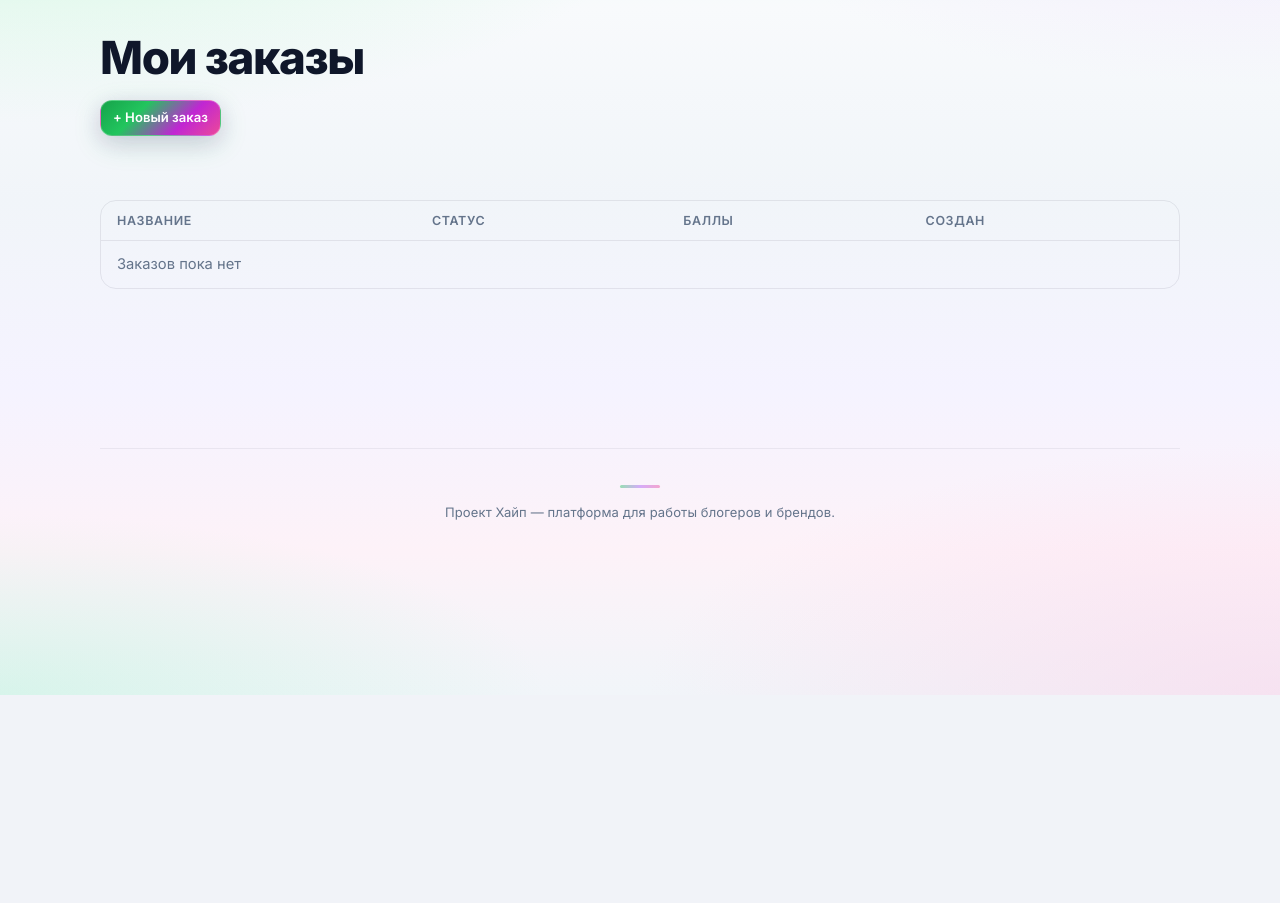
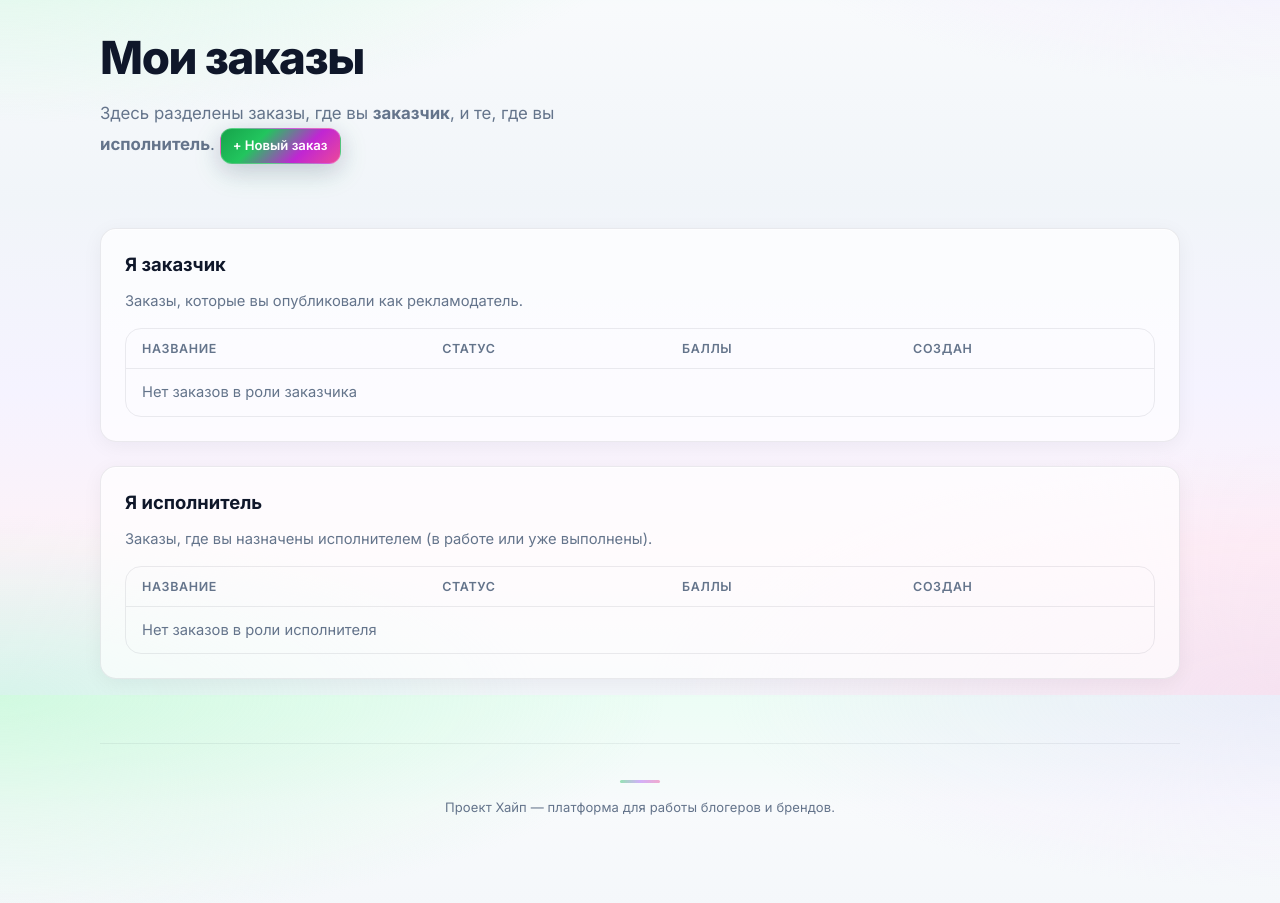
Before and after one commit to mgortinskiy-bot/blogger_app, a Flask app: page /advertiser/orders in a window 1280 px wide. Shown: the part 105-1008 px from the top of the page. Before the commit the page ends 800 px from the top, so only its background shows below. Run offline with Flask 3, Linux system fonts and the light colour scheme; the visitor is signed in with stand-in values (Sample User, id 1); data comes from the database, SQL or seed files in the repository; data that the repository does not hold is empty.

Commit message:
Свой заказ не взять как блогер; Мои заказы: заказчик и исполнитель
Made-with: Cursor

```diff
--- a/app.py
+++ b/app.py
@@ -1396,8 +1396,9 @@ def admin_delete_user(user_id: int):
 @require_role(UserRole.BLOGGER)
 def blogger_orders():
     db = get_db()
+    user = current_user()
     q = (request.args.get("q") or "").strip()
-    query = db.query(Order).filter(Order.status == OrderStatus.OPEN)
+    query = db.query(Order).filter(Order.status == OrderStatus.OPEN, Order.advertiser_id != user.id)
     if q:
         like = f"%{q.lower()}%"
         query = query.filter(
@@ -1407,7 +1408,6 @@ def blogger_orders():
             )
         )
     orders_open = query.order_by(Order.created_at.desc()).all()
-    user = current_user()
     my_active = (
         db.query(Order)
         .filter(Order.blogger_id == user.id, Order.status == OrderStatus.ASSIGNED)
@@ -1562,6 +1562,9 @@ def blogger_take_order(order_id: int):
     if not order or order.status != OrderStatus.OPEN:
         flash("Заказ недоступен.", "danger")
         return redirect(url_for("blogger_orders"))
+    if order.advertiser_id == user.id:
+        flash("Нельзя взять в работу собственный заказ.", "danger")
+        return redirect(url_for("blogger_orders"))
     order.status = OrderStatus.ASSIGNED
     order.blogger_id = user.id
     db.commit()
@@ -1614,13 +1617,23 @@ def blogger_stats():
 def advertiser_orders():
     db = get_db()
     user = current_user()
-    orders = (
+    orders_as_advertiser = (
         db.query(Order)
         .filter(Order.advertiser_id == user.id)
         .order_by(Order.created_at.desc())
         .all()
     )
-    return render_template("advertiser_orders.html", orders=orders)
+    orders_as_blogger = (
+        db.query(Order)
+        .filter(Order.blogger_id == user.id)
+        .order_by(Order.created_at.desc())
+        .all()
+    )
+    return render_template(
+        "advertiser_orders.html",
+        orders_as_advertiser=orders_as_advertiser,
+        orders_as_blogger=orders_as_blogger,
+    )
 
 
 def recommend_bloggers(db, advertiser_id: int, limit: int = 8):
--- a/templates/advertiser_orders.html
+++ b/templates/advertiser_orders.html
@@ -1,14 +1,18 @@
 {% extends "base.html" %}
-{% block title %}Мои заказы — рекламодатель{% endblock %}
+{% block title %}Мои заказы — Проект Хайп{% endblock %}
 {% block content %}
 <section class="hero" style="padding-top:2rem;text-align:left;">
   <h1 style="text-align:left;">Мои заказы</h1>
   <p class="hero-lead" style="margin-left:0;text-align:left;">
+    Здесь разделены заказы, где вы <strong>заказчик</strong>, и те, где вы <strong>исполнитель</strong>.
     <a class="btn btn-primary btn-sm" href="{{ url_for('advertiser_new_order') }}">+ Новый заказ</a>
   </p>
 </section>
 
-<div class="table-wrap">
+<div class="card" style="margin-bottom:1.5rem;">
+  <h2 style="margin-top:0;font-size:1.15rem;">Я заказчик</h2>
+  <p class="muted" style="margin-top:0;">Заказы, которые вы опубликовали как рекламодатель.</p>
+  <div class="table-wrap" style="margin-top:1rem;">
     <table>
       <thead>
         <tr>
@@ -19,7 +23,7 @@
         </tr>
       </thead>
       <tbody>
-      {% for o in orders %}
+        {% for o in orders_as_advertiser %}
         <tr>
           <td>
             <strong>{{ o.title }}</strong>
@@ -34,9 +38,46 @@
           <td>{{ o.created_at.strftime('%d.%m.%Y') }}</td>
         </tr>
         {% else %}
-      <tr><td colspan="4" class="muted">Заказов пока нет</td></tr>
+        <tr><td colspan="4" class="muted">Нет заказов в роли заказчика</td></tr>
         {% endfor %}
       </tbody>
     </table>
   </div>
+</div>
+
+<div class="card">
+  <h2 style="margin-top:0;font-size:1.15rem;">Я исполнитель</h2>
+  <p class="muted" style="margin-top:0;">Заказы, где вы назначены исполнителем (в работе или уже выполнены).</p>
+  <div class="table-wrap" style="margin-top:1rem;">
+    <table>
+      <thead>
+        <tr>
+          <th>Название</th>
+          <th>Статус</th>
+          <th>Баллы</th>
+          <th>Создан</th>
+        </tr>
+      </thead>
+      <tbody>
+        {% for o in orders_as_blogger %}
+        <tr>
+          <td>
+            <strong>{{ o.title }}</strong>
+            <div class="muted" style="font-size:0.85rem;margin-top:0.25rem;">{{ o.description[:120] }}{% if o.description|length > 120 %}…{% endif %}</div>
+          </td>
+          <td>
+            {% if o.status == 'open' %}<span class="badge badge-open">Открыт</span>{% endif %}
+            {% if o.status == 'assigned' %}<span class="badge badge-assigned">В работе</span>{% endif %}
+            {% if o.status == 'completed' %}<span class="badge badge-done">Выполнен</span>{% endif %}
+          </td>
+          <td>{{ o.points_reward }}</td>
+          <td>{{ o.created_at.strftime('%d.%m.%Y') }}</td>
+        </tr>
+        {% else %}
+        <tr><td colspan="4" class="muted">Нет заказов в роли исполнителя</td></tr>
+        {% endfor %}
+      </tbody>
+    </table>
+  </div>
+</div>
 {% endblock %}
```
Also changed, not shown: templates/blogger_orders.html (+5 -3 lines). Lines whose indentation alone changed are shown as unchanged.
